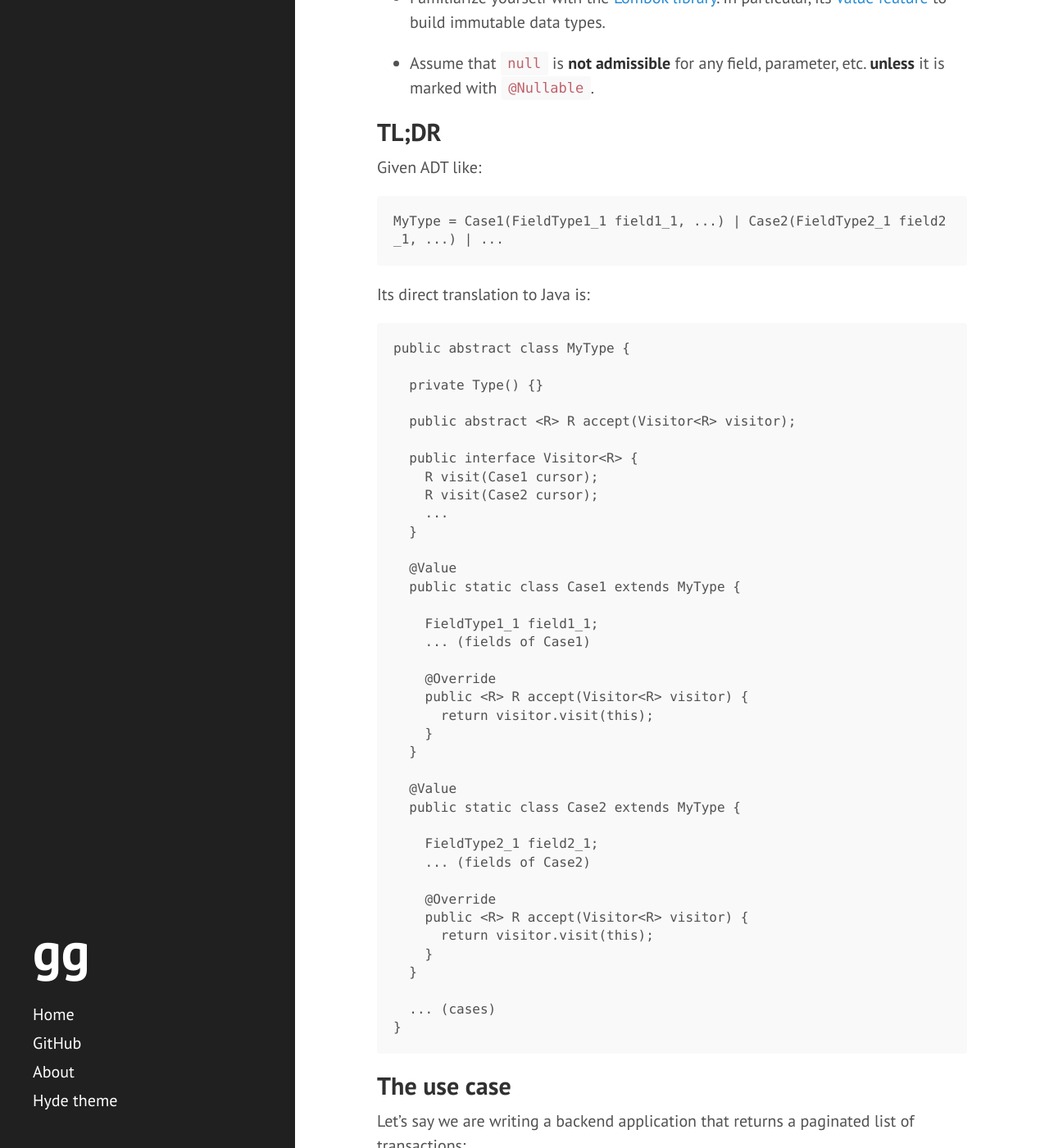
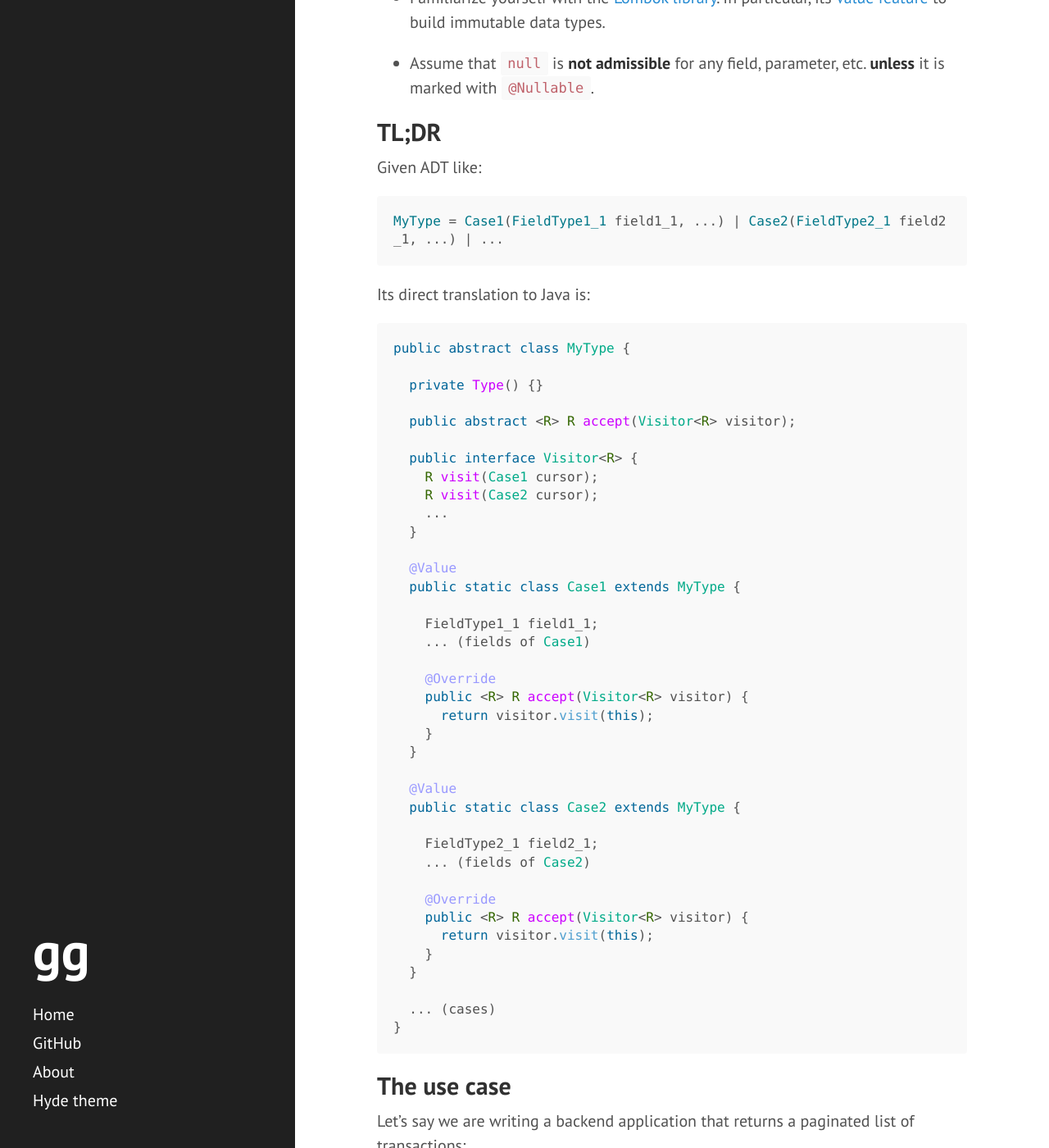
Before and after one commit to Garciat/garciat.github.io, a Jekyll site: the page built from _posts/2020-05-07-java-adt.md, in a window 1280 px wide and 1400 px high, scrolled down 346 px. Shown: the whole window at 82% size. Built offline with Jekyll 4.4.1, drawn with Linux system fonts in a browser that asks for light colours.

Commit message:
Update 2020-05-07-java-adt.md

````diff
--- a/_posts/2020-05-07-java-adt.md
+++ b/_posts/2020-05-07-java-adt.md
@@ -18,13 +18,13 @@ TODO: explain why :)
 
 Given ADT like:
 
-```
+```haskell
 MyType = Case1(FieldType1_1 field1_1, ...) | Case2(FieldType2_1 field2_1, ...) | ...
 ```
 
 Its direct translation to Java is:
 
-```
+```java
 public abstract class MyType {
 
   private Type() {}
````
